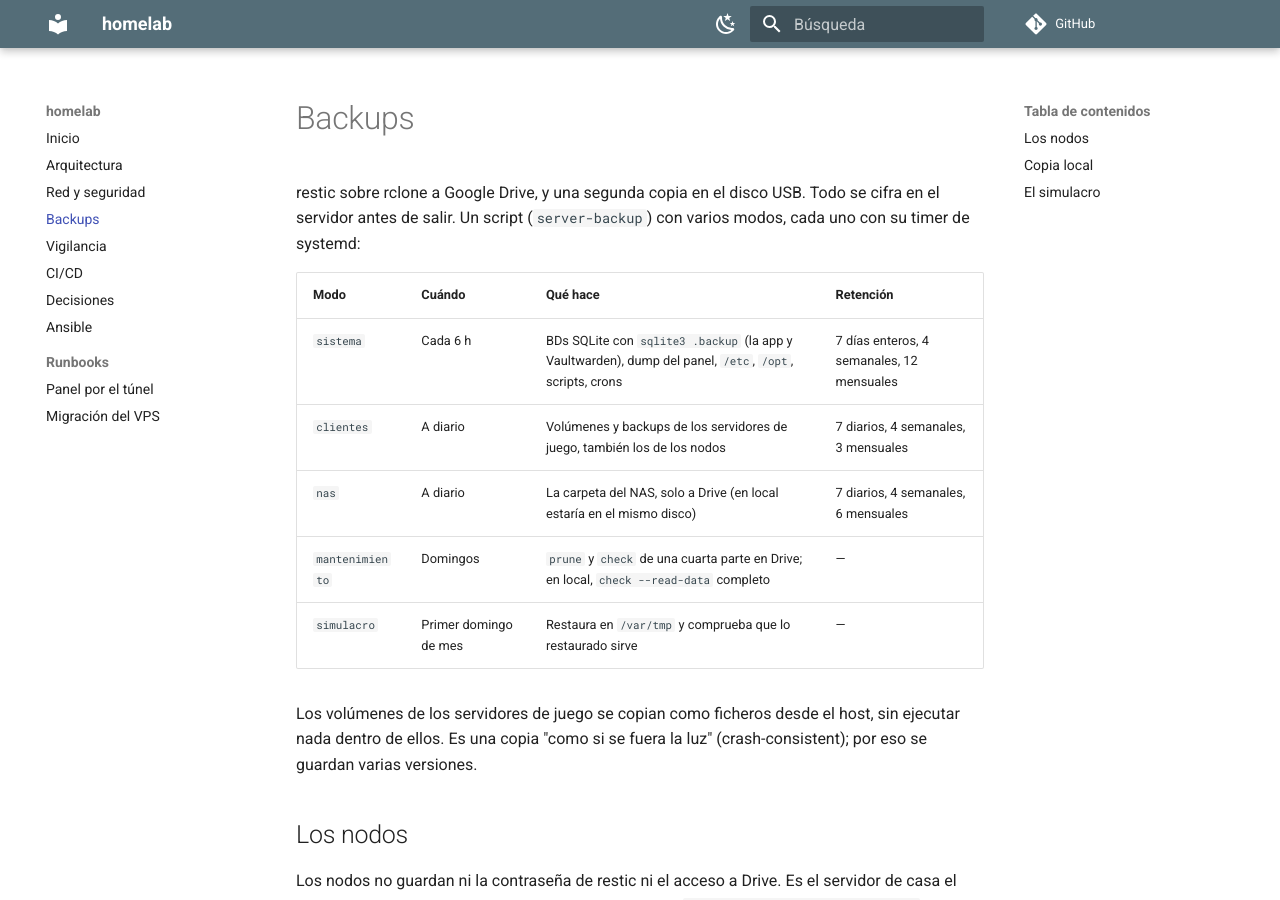
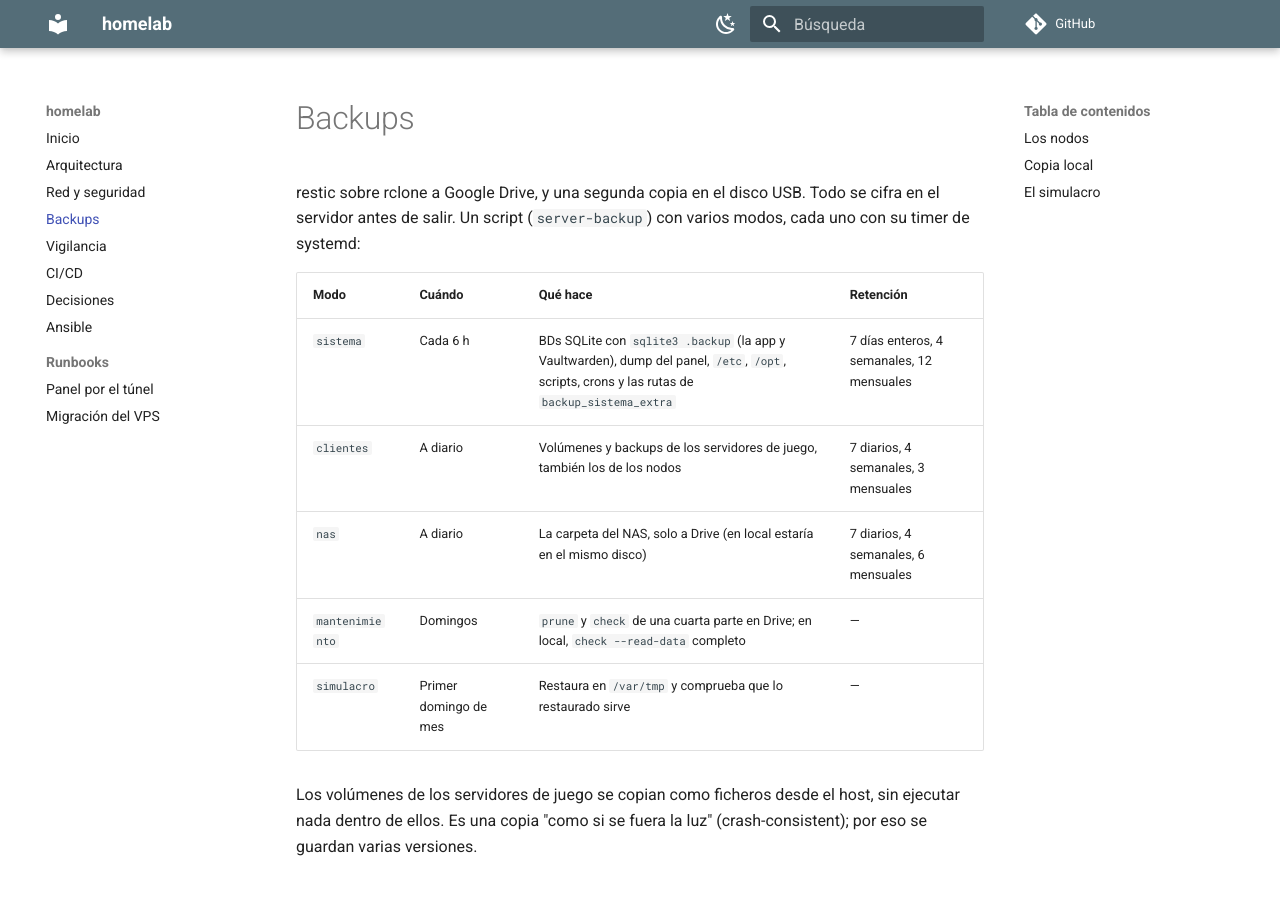
Before and after one commit to IsDerky/homelab, an MkDocs documentation site: the page built from docs/backups.md, in a window 1280 px wide and 900 px high. Built offline with MkDocs 1.6.1 and Material for MkDocs 9.7.7, drawn with Linux system fonts in a browser that asks for light colours; comment, search, counter and statistics services are not loaded.

Commit message:
feat(backup): rutas de más en el modo sistema, con volcado de sus SQLite

```diff
--- a/docs/backups.md
+++ b/docs/backups.md
@@ -4,7 +4,7 @@ restic sobre rclone a Google Drive, y una segunda copia en el disco USB. Todo se
 
 | Modo | Cuándo | Qué hace | Retención |
 |---|---|---|---|
-| `sistema` | Cada 6 h | BDs SQLite con `sqlite3 .backup` (la app y Vaultwarden), dump del panel, `/etc`, `/opt`, scripts, crons | 7 días enteros, 4 semanales, 12 mensuales |
+| `sistema` | Cada 6 h | BDs SQLite con `sqlite3 .backup` (la app y Vaultwarden), dump del panel, `/etc`, `/opt`, scripts, crons y las rutas de `backup_sistema_extra` | 7 días enteros, 4 semanales, 12 mensuales |
 | `clientes` | A diario | Volúmenes y backups de los servidores de juego, también los de los nodos | 7 diarios, 4 semanales, 3 mensuales |
 | `nas` | A diario | La carpeta del NAS, solo a Drive (en local estaría en el mismo disco) | 7 diarios, 4 semanales, 6 mensuales |
 | `mantenimiento` | Domingos | `prune` y `check` de una cuarta parte en Drive; en local, `check --read-data` completo | — |
```
Also changed, not shown: 3 other files.
